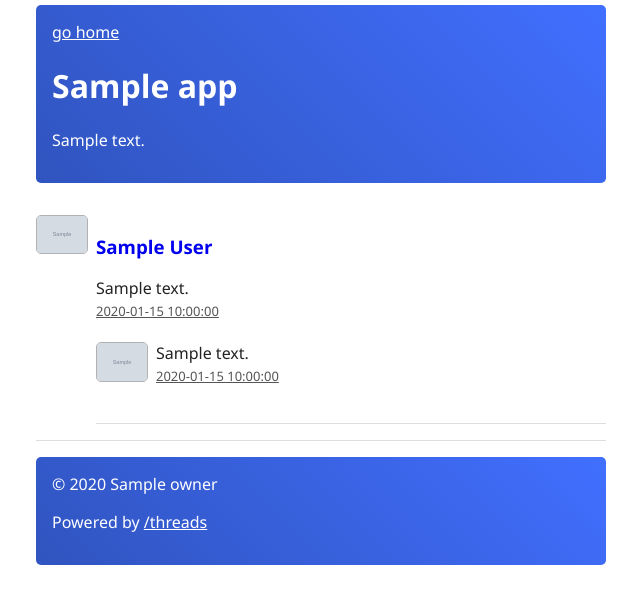
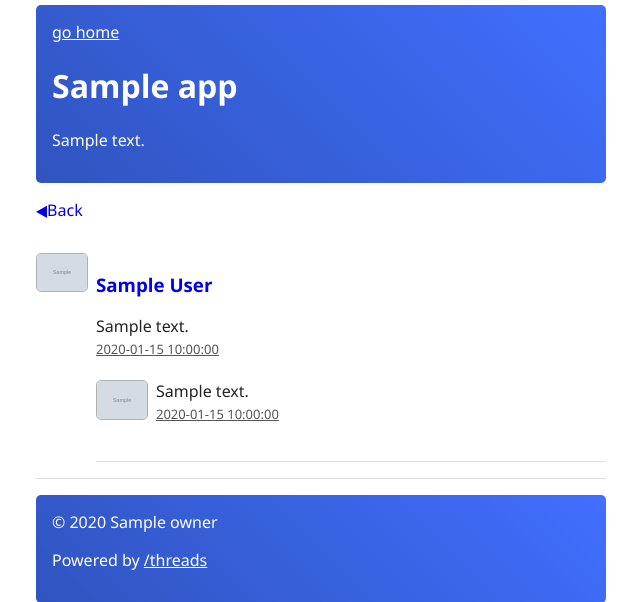
Before and after one commit to ayoayco/threads, a Flask app: template templates/threads.html in a window 1280 px wide. Shown: the top 602 px of the page, without its empty margins (319-959 px from the left). Run offline with Flask 3, Linux system fonts and the light colour scheme; the template is opened without the code that fills it: most values are stand-ins (such as "Sample title", 1, 10 or a date in 2020); grey boxes marked "Sample" are stand-in pictures; some libraries are stand-ins or nearby versions.

Commit message:
feat: back button from full thread page

```diff
--- a/templates/threads.html
+++ b/templates/threads.html
@@ -21,6 +21,18 @@
       & a {
         color: white;
       }
+    }
+
+    main .back {
+      padding:1em 0 0;
+
+        & a {
+          text-decoration: none;
+        }
+
+        & a::before {
+          content: '\25C0';
+        }
     }
 
     ul {
@@ -102,14 +114,21 @@
   </head>
   <body>
     <header>
-      <a href="/">go home</a></nav>
+      <nav><a href="/">go home</a></nav>
       <h1>{{ app.title }}</h1>
       <p>{{ app.description }}</p>
     </header>
     <main>
+      {% if threads|length == 1 and threads[0].descendants %}
+      <div class="back">
+        <a href="{{url_for('threads.home')}}">Back</a>
+      </div>
+      {% endif %}
+
       <ul>
         {% for thread in threads %}
         <li class="card">
+
 
           <div class="card_avatar">
             {% if thread.account.avatar is defined %}
--- a/threads.py
+++ b/threads.py
@@ -8,7 +8,7 @@ server = 'https://social.ayco.io'
 thread_ids = ['112319729193615365', '112258065967208438']
 app = {
     "title":"Ayo's Threads",
-    "description": "Incubator for thoughts before they become a blog."
+    "description": "Release candidate for thoughts before they become a blog."
 }
 attribution = {
     "owner": "Ayo Ayco",
```
